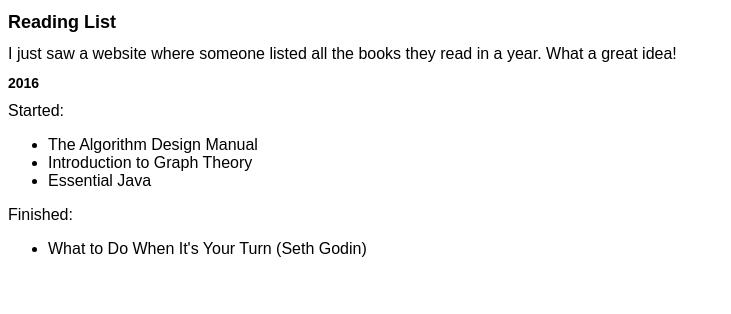
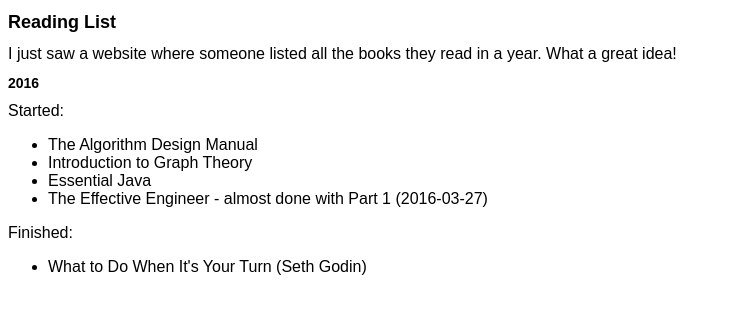
Before and after one commit to carise/carise.github.com, a Jekyll site: the page books.html, which Jekyll copies as it is, in a window 1280 px wide. Shown: the top 314 px of the page, without its empty margins (0-731 px from the left). Built offline with Jekyll 4.4.1, drawn with Linux system fonts in a browser that asks for light colours.

Commit message:
book update

```diff
--- a/books.html
+++ b/books.html
@@ -15,6 +15,7 @@
     <li>The Algorithm Design Manual</li>
     <li>Introduction to Graph Theory</li>
     <li>Essential Java</li>
+    <li>The Effective Engineer - almost done with Part 1 (2016-03-27)</li>
   </ul>
 
   Finished:
```
